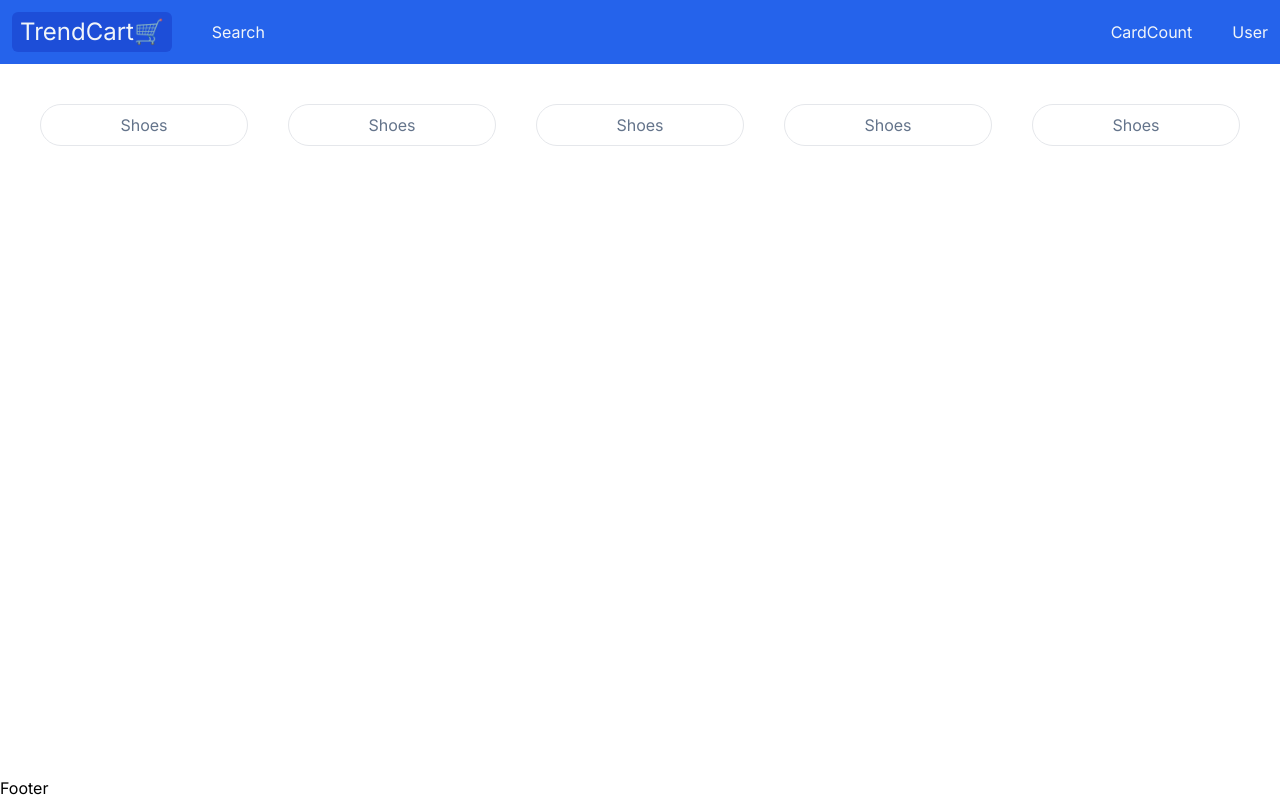
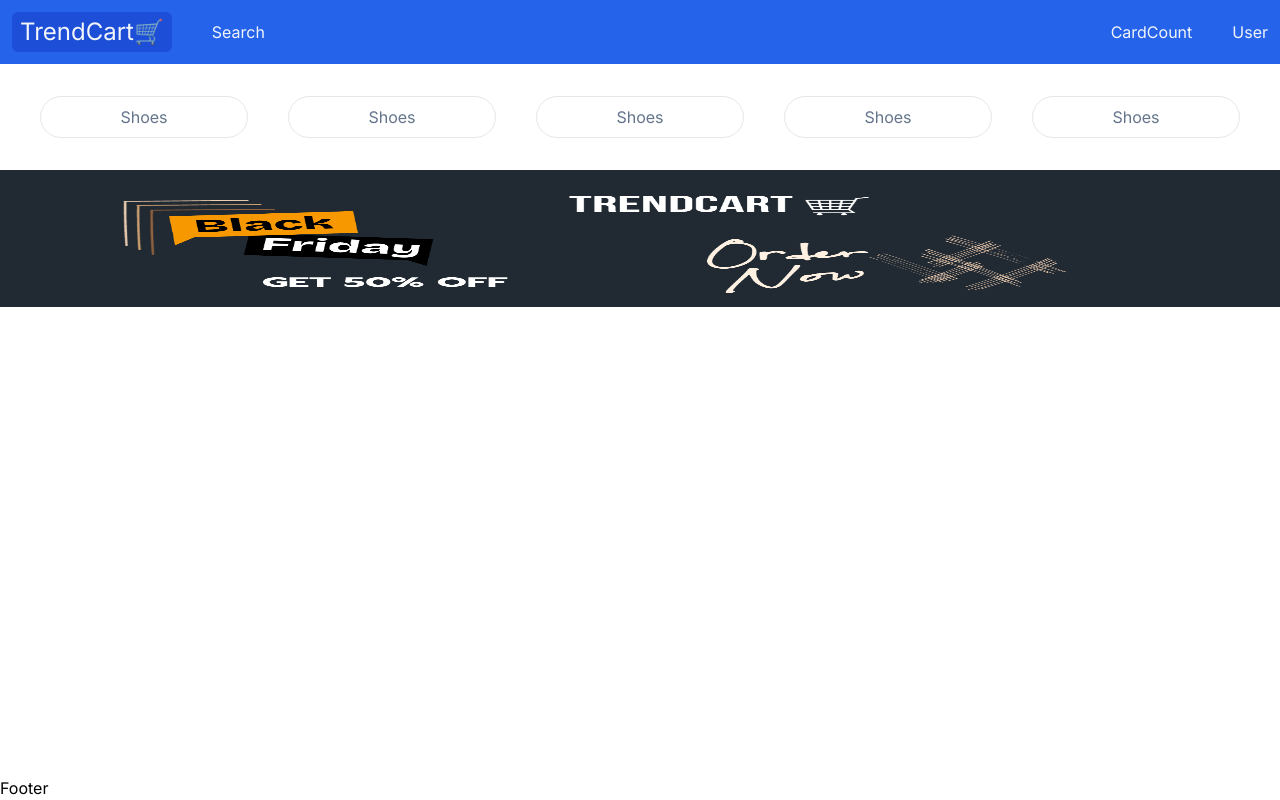
Before and after one commit to arzucaner/trendcart-ecommerce, a Next.js app: page / in a window 1280 px wide. Built offline with nearby package versions, Linux system fonts and the light colour scheme.

Commit message:
Create banner.tsx

```diff
--- /dev/null
+++ b/app/components/home/Banner.tsx
@@ -0,0 +1,13 @@
+import Image from "next/image";
+
+const Banner = () => {
+    return (
+        <div className="h-[237px]">
+            <div className="h-[137px] relative">
+                <Image src={"/trendcart.png"} fill alt=""/>
+            </div>
+        </div>
+    )
+}
+
+export default Banner;
--- a/app/components/home/Category.tsx
+++ b/app/components/home/Category.tsx
@@ -20,7 +20,7 @@ const Category = () => {
     ]
     return (
 
-        <div className="flex items-center justify-center px:3 md:px-10 gap-3 md:gap-10 my-5 md:my-10 overflow-x-auto">
+        <div className="flex items-center justify-center px:3 md:px-10 gap-3 md:gap-10 py-5 md:py-8 overflow-x-auto">
             {
                 categoryList.map((category, index) => (
                     <div className="border text-slate-500 rounded-full min-w-[120px] flex items-center justify-center cursor-pointer flex-1 px-4 py-2 text-center" key={index}>{category.name}</div>
--- a/app/page.tsx
+++ b/app/page.tsx
@@ -1,9 +1,11 @@
+import Banner from './components/home/Banner';
 import Category from './components/home/Category';
 
 export default function Home() {
   return (
     <div>
       <Category/>
+      <Banner/>
       </div>
   )
 
```
Also changed, not shown: public/trendcart.png (added).
